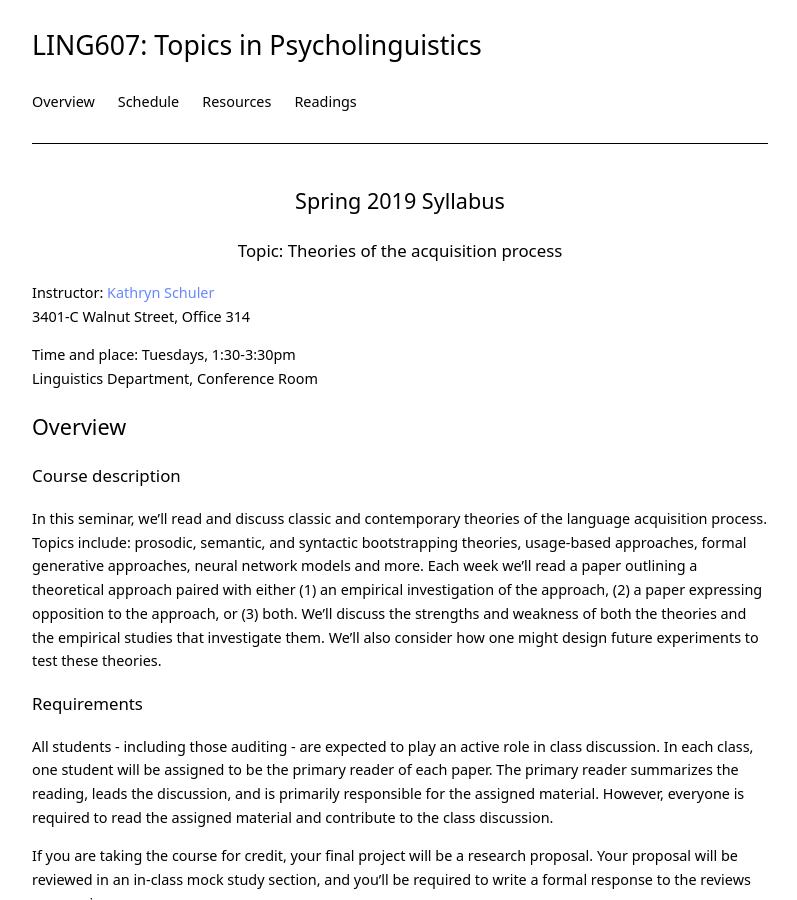
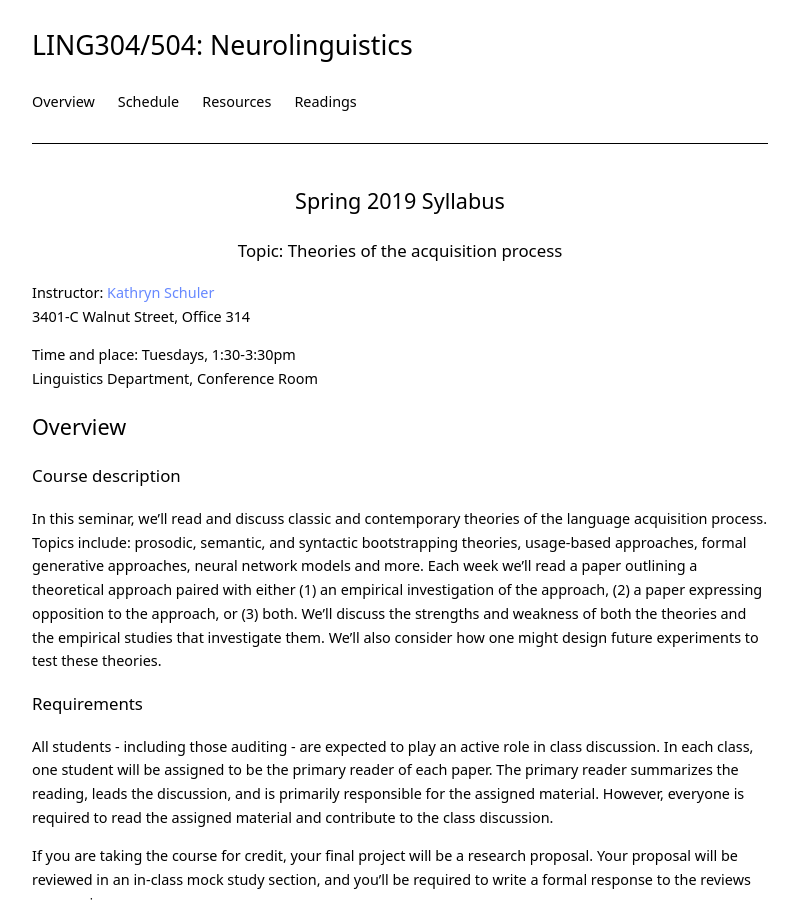
Before and after one commit to kschuler/ling504old, a Jekyll site: the page built from index.md, in a window 1280 px wide and 900 px high. Shown: the whole window, without its empty margins (240-1037 px from the left). Built offline with Jekyll 4.4.1, drawn with Linux system fonts in a browser that asks for light colours.

Commit message:
Update _config.yml

```diff
--- a/_config.yml
+++ b/_config.yml
@@ -1,4 +1,4 @@
-title: "LING607: Topics in Psycholinguistics"
+title: "LING304/504: Neurolinguistics"
 author: "Kathryn Schuler"
 description: ""
 
@@ -7,7 +7,7 @@ permalink: /:title/          # see https://jekyllrb.com/docs/permalinks/
 paginate: 2                  # number of articles per page, remove to disable pagination
 excerpt_separator: "\n\n\n"  # indicates the end of the excerpt by two blank lines
 include:
-  - spring2019
+  - fall2019
 
 # Page settings
 show_excerpts: true          # show article previews on the home page instead of headlines
```
